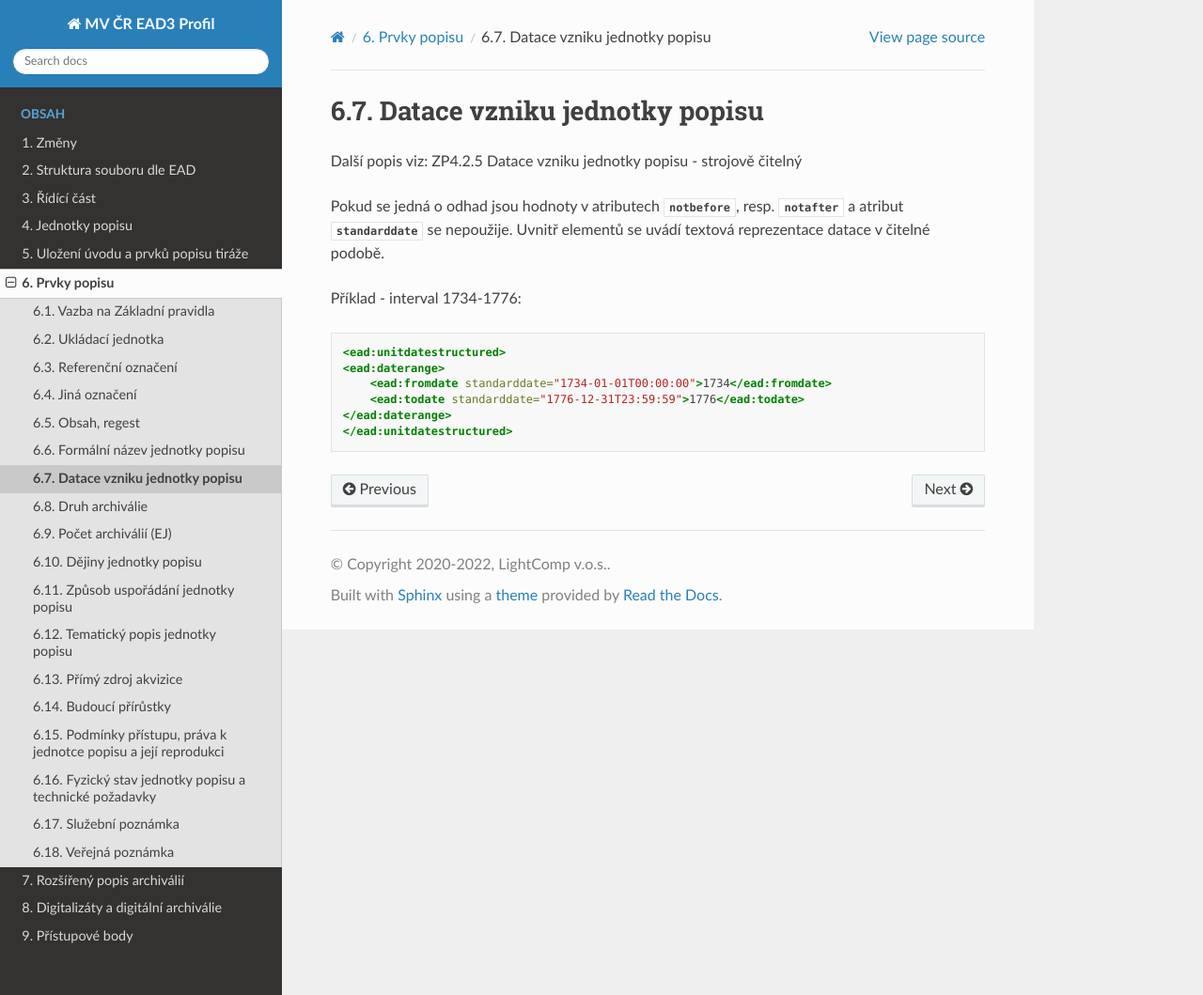
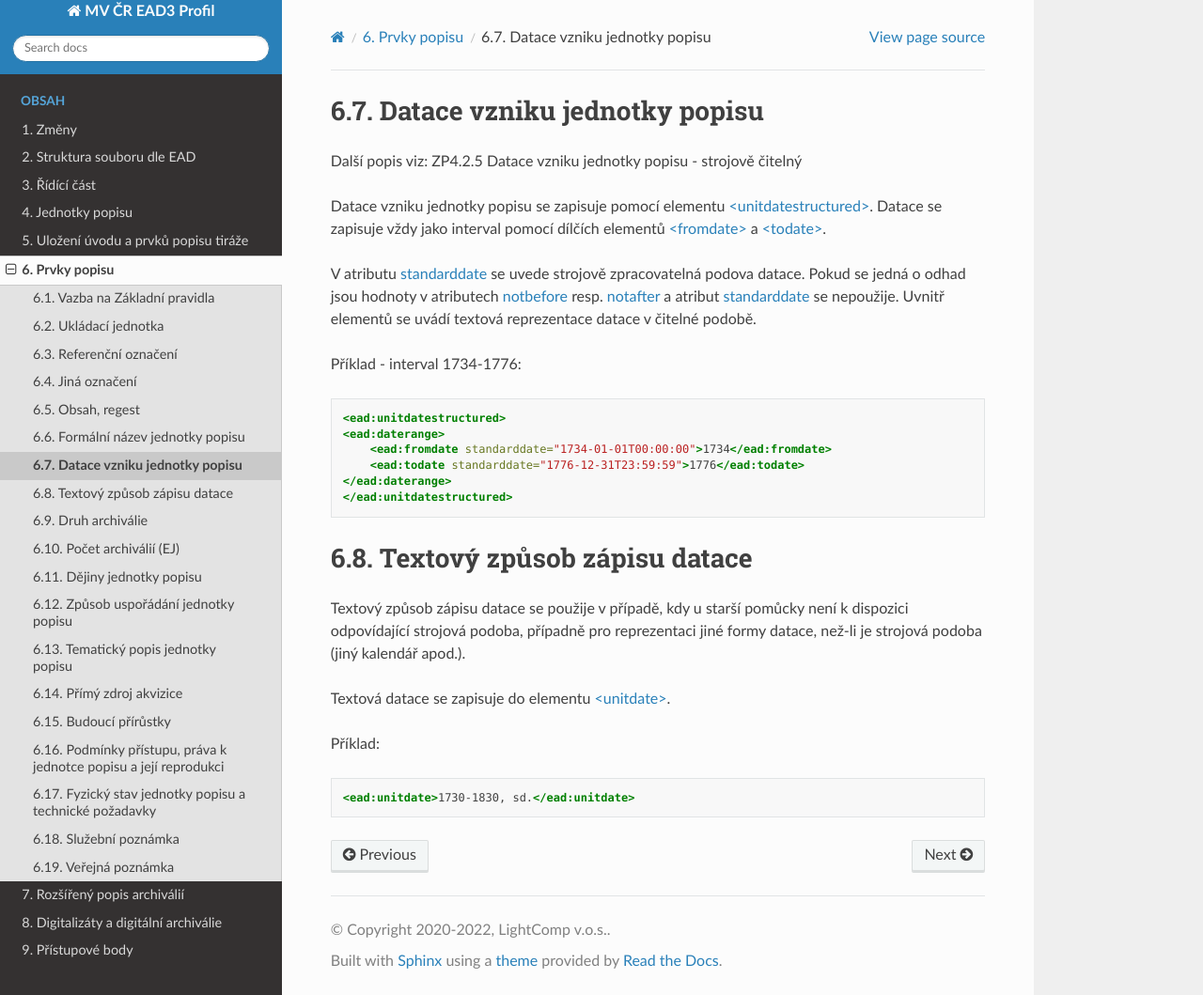
Before and after one commit to elzasw/ead3doc, a Sphinx documentation site: the page built from doc/source/prvky-popisu/datace.rst, in a window 1280 px wide and 1059 px high. Shown: the whole window at 94% size. Built offline with Sphinx 7.4.7 and the Read the Docs theme 2.0.0, drawn with Linux system fonts in a browser that asks for light colours.

Commit message:
Přidání textové datace

```diff
--- a/doc/source/prist-body/role-entit.rst
+++ b/doc/source/prist-body/role-entit.rst
@@ -333,3 +333,6 @@ Definice rolí
    * - místo předání
      - ``PLACE_HANDING``
      - místo předání
+   * - obrazově a/nebo zvukově zachycená entita
+     - ``CAPTURED_ENTITY``
+     - obrazově a/nebo zvukově zachycená entita
--- a/doc/source/prvky-popisu/datace.rst
+++ b/doc/source/prvky-popisu/datace.rst
@@ -5,9 +5,20 @@ Datace vzniku jednotky popisu
 
 Další popis viz: ZP4.2.5 Datace vzniku jednotky popisu - strojově čitelný
 
+Datace vzniku jednotky popisu se zapisuje pomocí elementu
+`<unitdatestructured> <http://www.loc.gov/ead/EAD3taglib/EAD3.html#elem-unitdatestructured>`_.
+Datace se zapisuje vždy jako interval pomocí dílčích elementů
+`<fromdate> <http://www.loc.gov/ead/EAD3taglib/EAD3.html#elem-fromdate>`_
+a `<todate> <http://www.loc.gov/ead/EAD3taglib/EAD3.html#elem-todate>`_.
 
-Pokud se jedná o odhad jsou hodnoty v atributech :token:`notbefore`, resp.
-:token:`notafter` a atribut :token:`standarddate` se nepoužije. Uvnitř
+V atributu `standarddate <https://loc.gov/ead/EAD3taglib/EAD3-TL-eng.html#attr-standarddate>`_
+se uvede strojově zpracovatelná podova datace.
+Pokud se jedná o odhad jsou hodnoty v atributech
+`notbefore <https://loc.gov/ead/EAD3taglib/EAD3-TL-eng.html#attr-notbefore>`_
+resp.
+`notafter <https://loc.gov/ead/EAD3taglib/EAD3-TL-eng.html#attr-notafter>`_
+a atribut
+`standarddate <https://loc.gov/ead/EAD3taglib/EAD3-TL-eng.html#attr-standarddate>`_ se nepoužije. Uvnitř
 elementů se uvádí textová reprezentace datace v čitelné podobě.
 
 Příklad - interval 1734-1776:
@@ -20,3 +31,23 @@ Příklad - interval 1734-1776:
         <ead:todate standarddate="1776-12-31T23:59:59">1776</ead:todate>
     </ead:daterange>
     </ead:unitdatestructured>
+
+
+.. _ead_item_types_unitdatestructured_text:
+
+Textový způsob zápisu datace
+==============================
+
+Textový způsob zápisu datace se použije v případě, kdy u starší
+pomůcky není k dispozici odpovídající strojová podoba,
+případně pro reprezentaci jiné formy datace, než-li je strojová podoba
+(jiný kalendář apod.).
+
+Textová datace se zapisuje do elementu
+`<unitdate> <http://www.loc.gov/ead/EAD3taglib/EAD3.html#elem-unitdate>`_.
+
+Příklad:
+
+.. code-block:: xml
+
+    <ead:unitdate>1730-1830, sd.</ead:unitdate>
--- a/doc/source/prvky-popisu/poznamka-sluzebni.rst
+++ b/doc/source/prvky-popisu/poznamka-sluzebni.rst
@@ -10,6 +10,10 @@ Služební poznámka se uvádí v elementu
 `<didnote> <http://www.loc.gov/ead/EAD3taglib/EAD3.html#elem-didnote>`_
 s uvedeným atributem ``localtype="INTERNAL"``.
 
+Služební poznámka je vždy považována za nezveřejněnou,
+povinně se uvádí atribut ``audience="internal"``, viz :ref:`ead_jp_omezeni_pristupu_jp`.
+
+
 Příklad
 ===========
 
@@ -19,5 +23,5 @@ Uvedení veřejné poznámky
 .. code-block:: xml
 
    <ead:did>
-      <ead:didnote localtype="INTERNAL">uloženo společně s druhým dílem</ead:didnote>
+      <ead:didnote localtype="INTERNAL" audience="internal">uloženo společně s druhým dílem</ead:didnote>
    </ead:did>
--- a/doc/source/prvky-popisu/prehled.rst
+++ b/doc/source/prvky-popisu/prehled.rst
@@ -27,7 +27,7 @@ Univerzální prvky popisu
    * - 4.2.5 Datace vzniku jednotky popisu
      - :ref:`ead_item_types_unitdatestructured`
    * - 4.2.6 Textový způsob zápisu datace
-     -
+     - :ref:`ead_item_types_unitdatestructured_text`
    * - 4.2.7 Úroveň popisu
      - :ref:`ead_archdesc_hierarchy`
    * - 4.2.8 Evidenční jednotka – druh
--- a/doc/source/zmeny.rst
+++ b/doc/source/zmeny.rst
@@ -54,3 +54,4 @@ Duben 2022
  * přidání prvku popisu: :ref:`ead_item_types_accessrestrict`
  * nová podkapitola: :ref:`ead_jp_omezeni_pristupu`
  * změna reprezentace více dao: :ref:`ead_dao`
+ * přidání prvku popisu: :ref:`ead_item_types_unitdatestructured_text`
```
Also changed, not shown: doc/source/archdesc/omezeni-pristupu.rst (+18 -4 lines).
